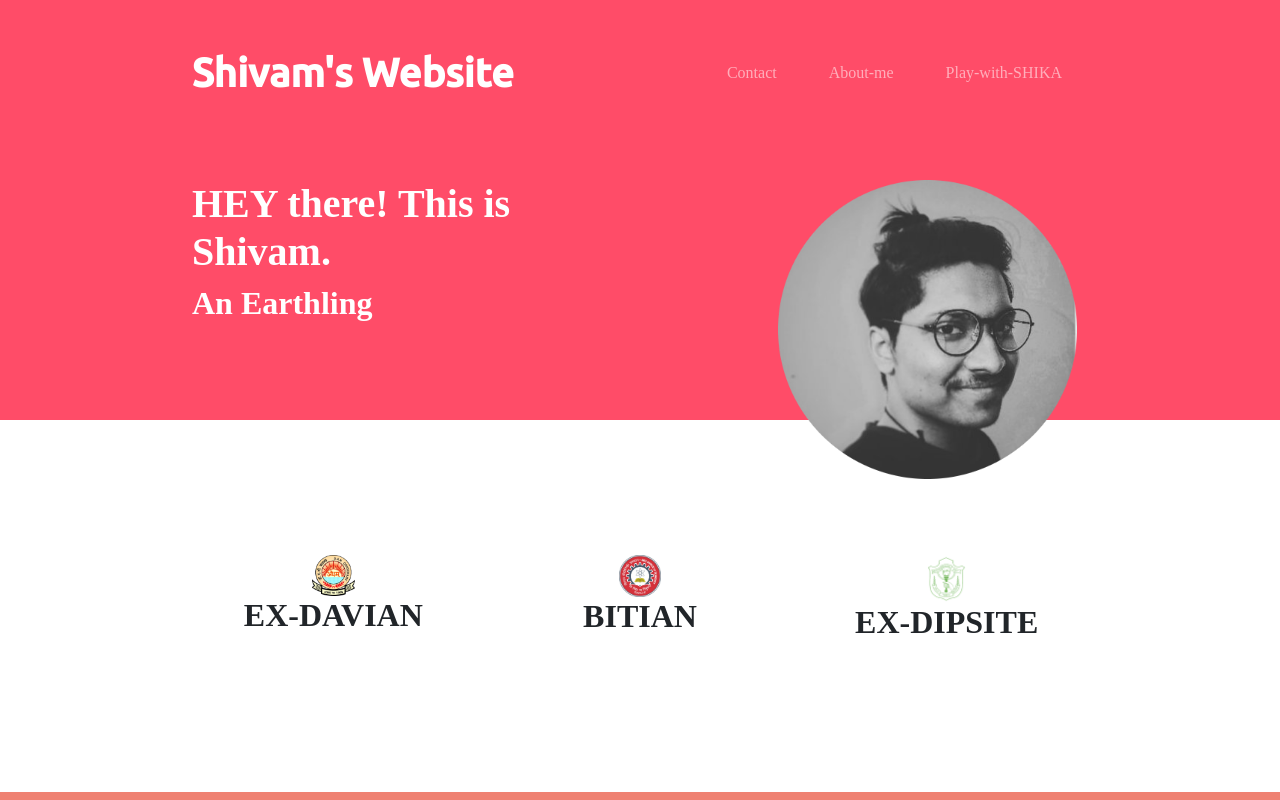
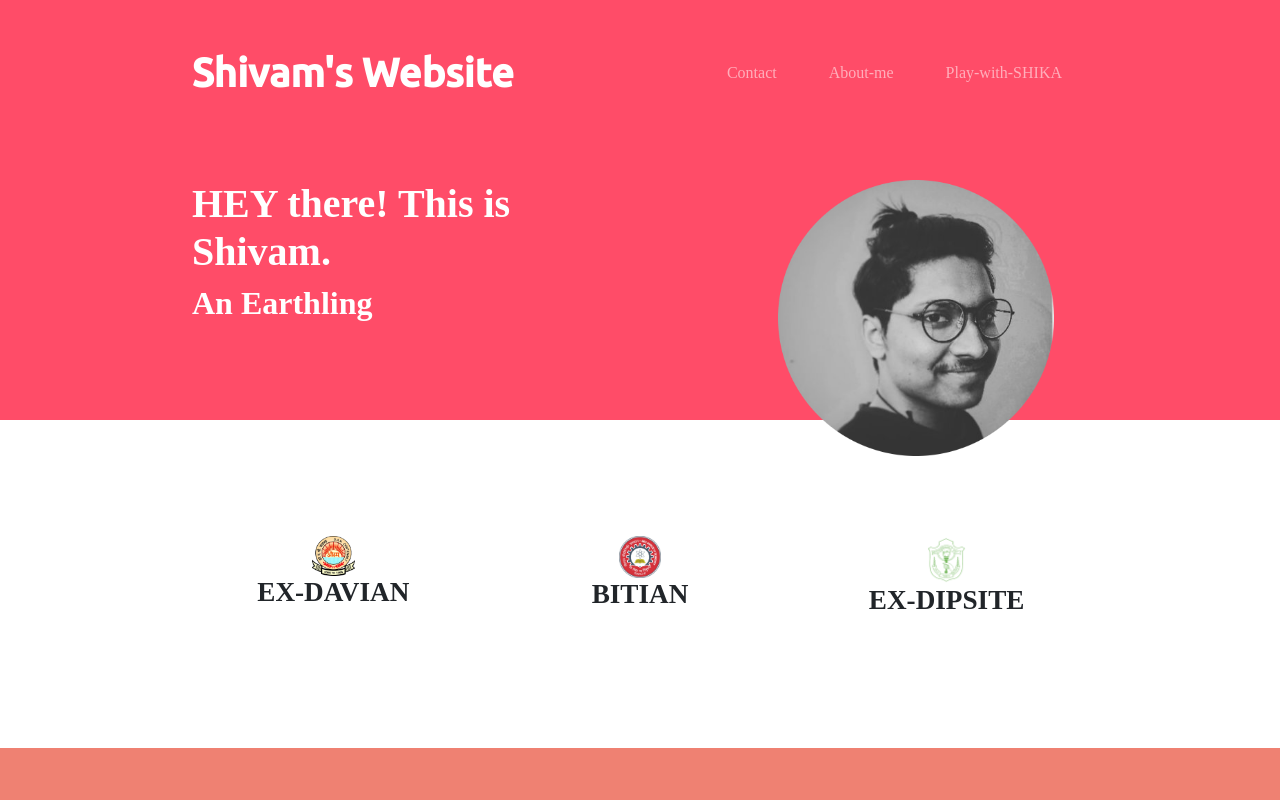
Before and after one commit to shivam-karthik/PersonalWebsite, a plain HTML site: page index.html in a window 1280 px wide. Shown: the top 800 px of the page. Drawn offline with nearby package versions, Linux system fonts and the light colour scheme.

Commit message:
Add files via upload

```diff
--- a/css/styles.css
+++ b/css/styles.css
@@ -20,7 +20,7 @@ h1, h2, h3, h4, h5, h6{
 
 
 h3{
-  font-size: 2rem;
+  font-size: 1.7rem;
 
 }
 
@@ -106,7 +106,7 @@ p{
 
 .title-image{
 
-  width: 65% ;
+  width: 60% ;
 
   position:absolute;
   left: 30%;
@@ -128,7 +128,7 @@ p{
 
   position: relative;
   z-index: 1;
-  padding: 3.5% 0 3.5%;
+  padding: 2% 0 2%;
 
 
 }
--- a/index.html
+++ b/index.html
@@ -162,7 +162,7 @@
    <div class=" about-me-column col-lg-4 col-md-6">
      <div class="card">
        <div class="card-header">
-         <h3>Languages i speak</h3>
+         <h3>I Speak:</h3>
        </div>
        <div class="card-body">
          <h2 class="about-me-text">Three languages</h2>
```
